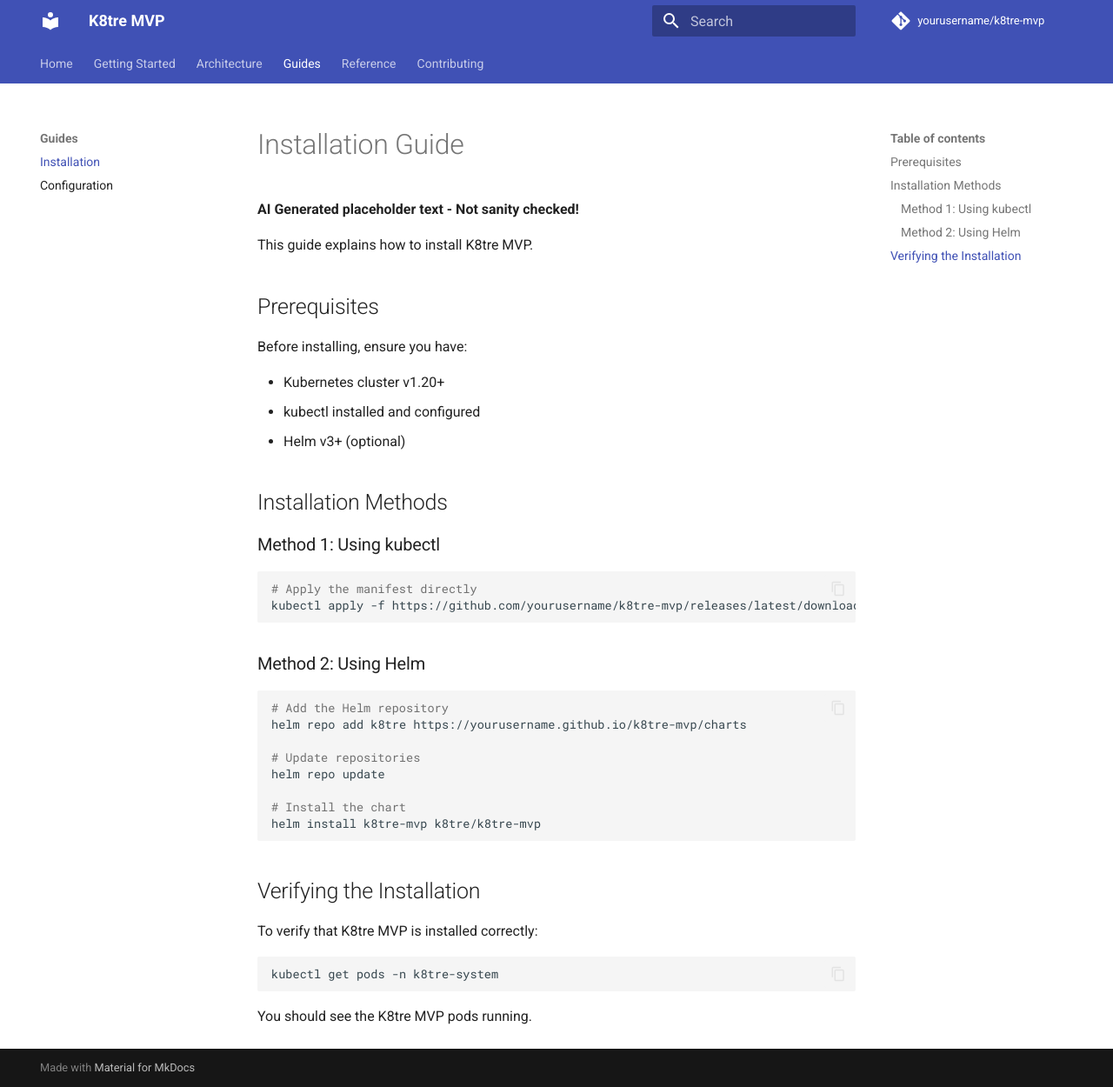
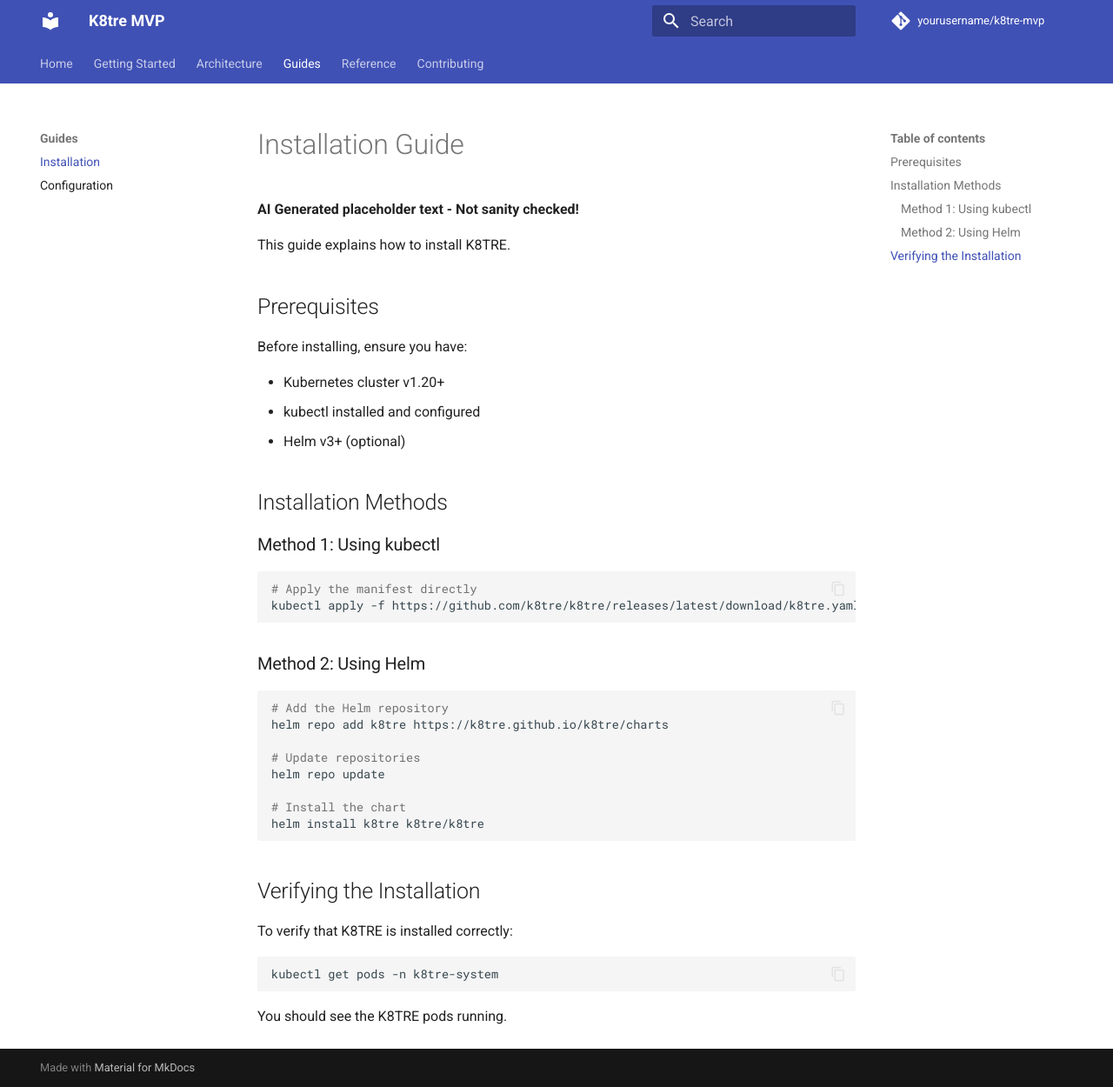
Before and after one commit to paulschmeida/k8tre, an MkDocs documentation site: the page built from docs/guides/installation.md, in a window 1280 px wide and 1250 px high. Shown: the whole window at 87% size. Built offline with MkDocs 1.6.1 and Material for MkDocs 9.7.7, drawn with Linux system fonts in a browser that asks for light colours; comment, search, counter and statistics services are not loaded.

Commit message:
Remove references to MVP and fix GH username

````diff
--- a/docs/guides/installation.md
+++ b/docs/guides/installation.md
@@ -2,7 +2,7 @@
 
 **AI Generated placeholder text - Not sanity checked!**
 
-This guide explains how to install K8tre MVP.
+This guide explains how to install K8TRE.
 
 ## Prerequisites
 
@@ -18,28 +18,28 @@ Before installing, ensure you have:
 
 ```bash
 # Apply the manifest directly
-kubectl apply -f https://github.com/yourusername/k8tre-mvp/releases/latest/download/k8tre-mvp.yaml
+kubectl apply -f https://github.com/k8tre/k8tre/releases/latest/download/k8tre.yaml
 ```
 
 ### Method 2: Using Helm
 
 ```bash
 # Add the Helm repository
-helm repo add k8tre https://yourusername.github.io/k8tre-mvp/charts
+helm repo add k8tre https://k8tre.github.io/k8tre/charts
 
 # Update repositories
 helm repo update
 
 # Install the chart
-helm install k8tre-mvp k8tre/k8tre-mvp
+helm install k8tre k8tre/k8tre
 ```
 
 ## Verifying the Installation
 
-To verify that K8tre MVP is installed correctly:
+To verify that K8TRE is installed correctly:
 
 ```bash
 kubectl get pods -n k8tre-system
 ```
 
-You should see the K8tre MVP pods running.
+You should see the K8TRE pods running.
````
Also changed, not shown: docs/getting-started.md (+2 -2 lines), docs/index.md (+4 -4 lines).
